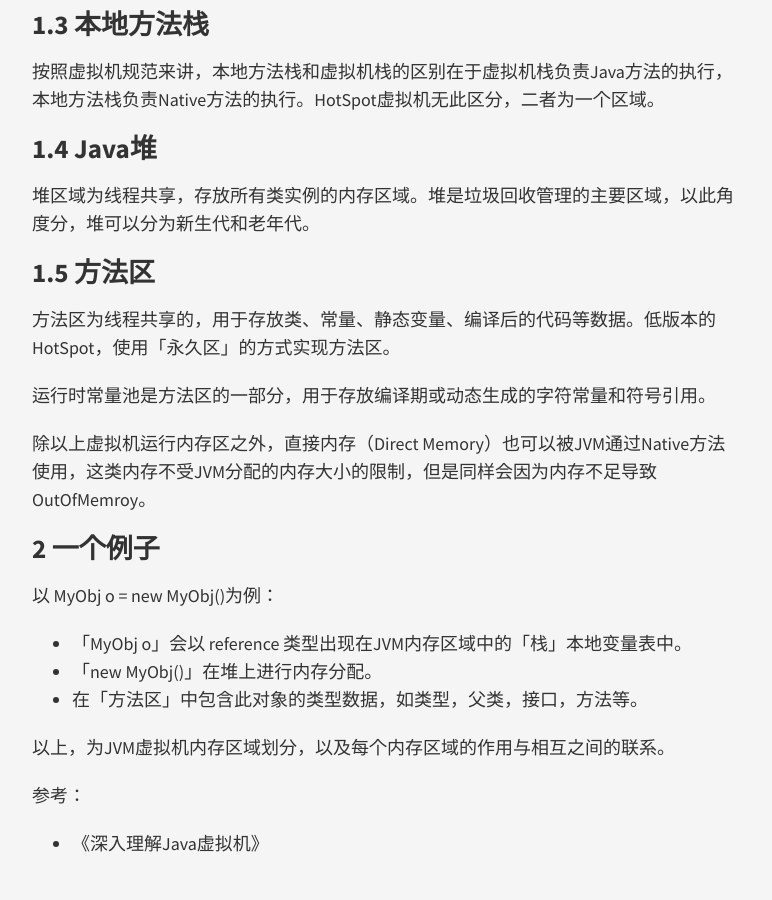
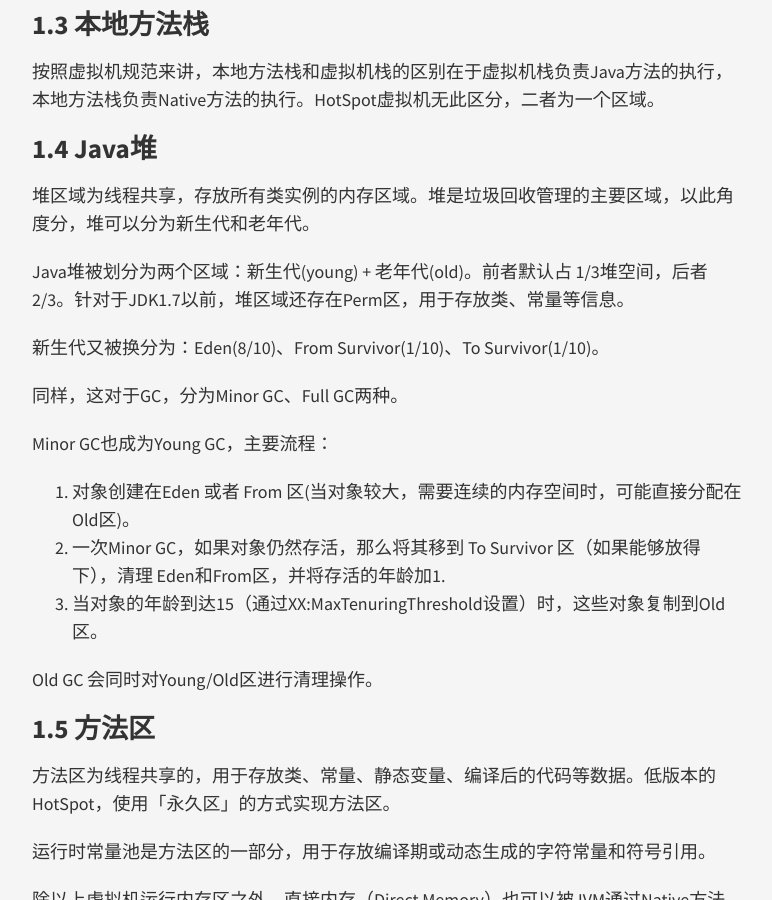
Before and after one commit to younghz/younghz.github.io, a Jekyll site: the page built from _posts/2017-06-11-JVM内存数据区.md, in a window 1280 px wide and 900 px high, scrolled down 1010 px. Shown: the whole window, without its empty margins (253-1025 px from the left). Built offline with Jekyll 4.4.1, drawn with Linux system fonts in a browser that asks for light colours; nearby versions of some CDN libraries.

Commit message:
Update post 'JVM Memory'

```diff
--- a/_posts/2017-06-11-JVM内存数据区.md
+++ b/_posts/2017-06-11-JVM内存数据区.md
@@ -31,6 +31,19 @@ Java虚拟机栈是线程维度的，用于存储线程执行过程中方法粒
 ## 1.4 Java堆
 堆区域为线程共享，存放所有类实例的内存区域。堆是垃圾回收管理的主要区域，以此角度分，堆可以分为新生代和老年代。
 
+Java堆被划分为两个区域：新生代(young) + 老年代(old)。前者默认占 1/3堆空间，后者2/3。针对于JDK1.7以前，堆区域还存在Perm区，用于存放类、常量等信息。
+
+新生代又被换分为：Eden(8/10)、From Survivor(1/10)、To Survivor(1/10)。
+
+同样，这对于GC，分为Minor GC、Full GC两种。
+
+Minor GC也成为Young GC，主要流程：
+1. 对象创建在Eden 或者 From 区(当对象较大，需要连续的内存空间时，可能直接分配在 Old区)。
+2. 一次Minor GC，如果对象仍然存活，那么将其移到 To Survivor 区（如果能够放得下），清理 Eden和From区，并将存活的年龄加1.
+3. 当对象的年龄到达15（通过XX:MaxTenuringThreshold设置）时，这些对象复制到Old区。
+
+Old GC 会同时对Young/Old区进行清理操作。
+
 ## 1.5 方法区
 方法区为线程共享的，用于存放类、常量、静态变量、编译后的代码等数据。低版本的HotSpot，使用「永久区」的方式实现方法区。
 
```
